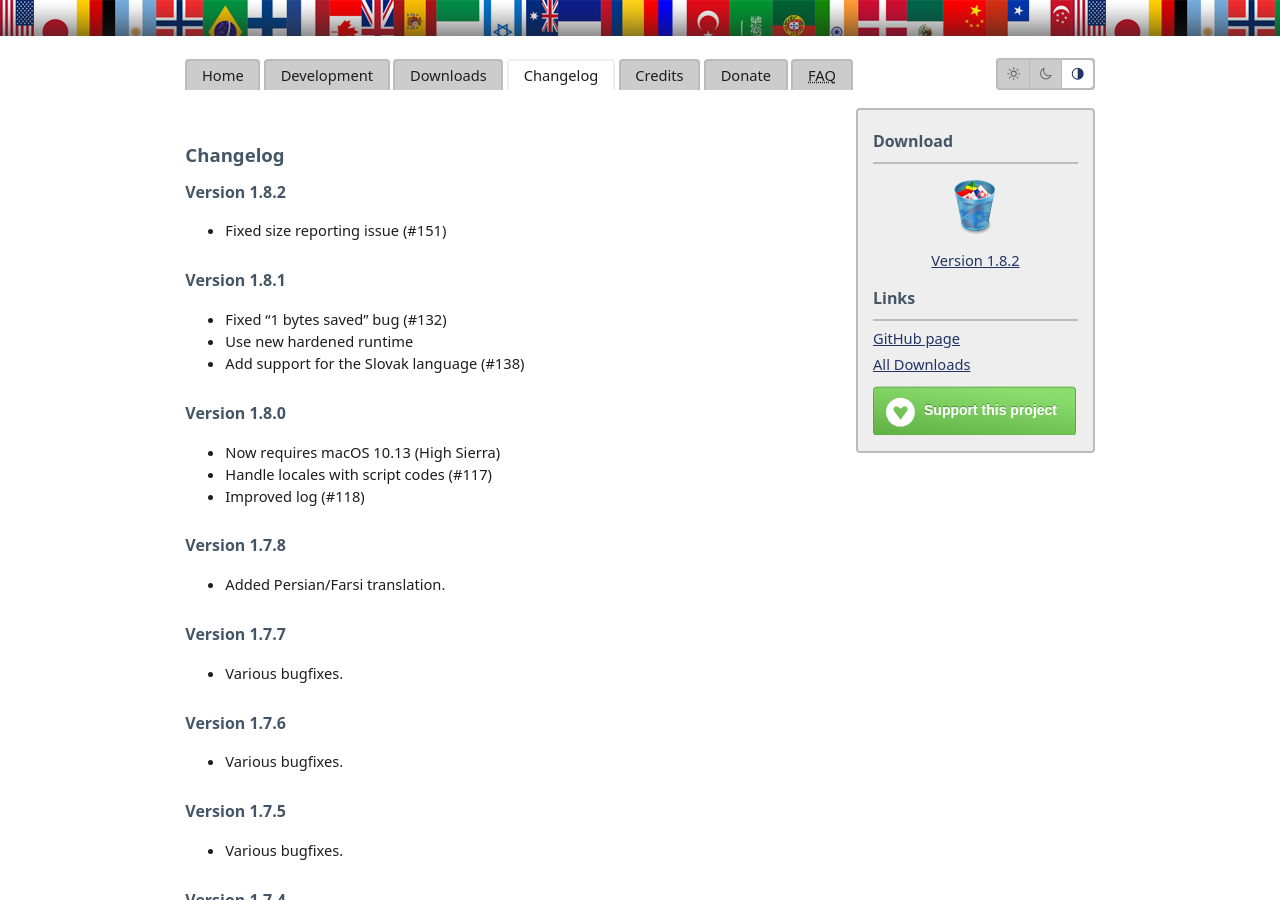
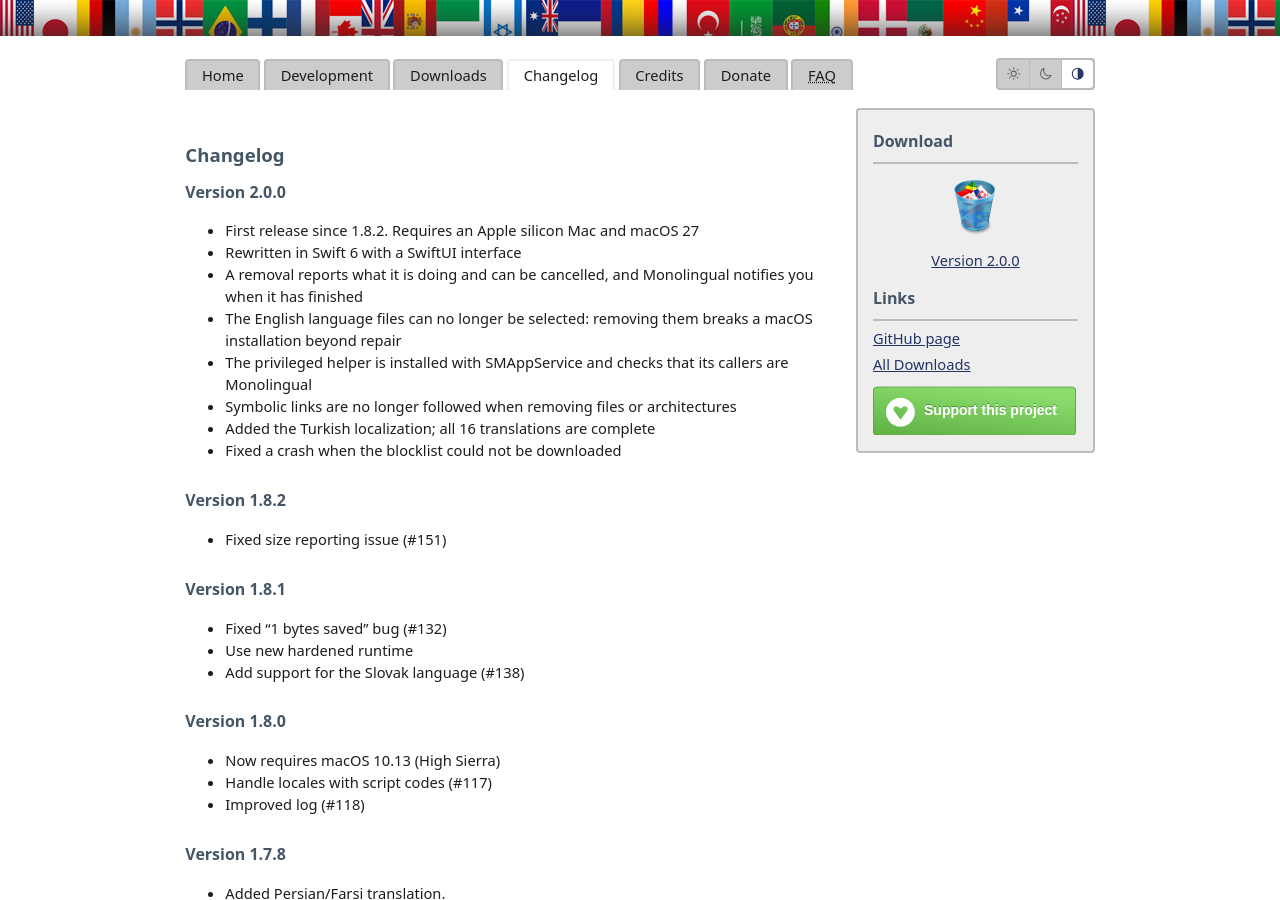
Before and after one commit to IngmarStein/Monolingual, a Jekyll site: the page built from changelog.html, in a window 1280 px wide and 900 px high. Built offline with Jekyll 4.4.1, drawn with Linux system fonts in a browser that asks for light colours.

Commit message:
Add 2.0.0 to the versions data and the feed
The sidebar, the download button, the changelog page and the Sparkle feed all
read _data/versions.yml, so the release lands in one place: the 2.0.0 entry
carries the changelog, its EdDSA signature and the size of the zip, and
minimum 27.0 puts it in a group of its own.

The feed template gained an EdDSA branch: 2.0 is signed with Sparkle 2 and the
app ships SUPublicEDKey, so an item that carries only the old DSA signature
would be rejected as improperly signed. The URL extension moved into the data
as well -- 2.0 publishes a zip, everything before it published a tar.bz2 -- so
the older items keep rendering exactly as they did.

Rendered the feed through Liquid with the real data and checked it with
xmllint: eight items, 2.0.0 first among them.

```diff
--- a/_data/versions.yml
+++ b/_data/versions.yml
@@ -1,3 +1,20 @@
+- version: 2.0.0
+  release: 2026-10-01
+  changes:
+    - First release since 1.8.2. Requires an Apple silicon Mac and macOS 27
+    - Rewritten in Swift 6 with a SwiftUI interface
+    - A removal reports what it is doing and can be cancelled, and Monolingual notifies you when it has finished
+    - "The English language files can no longer be selected: removing them breaks a macOS installation beyond repair"
+    - The privileged helper is installed with SMAppService and checks that its callers are Monolingual
+    - Symbolic links are no longer followed when removing files or architectures
+    - Added the Turkish localization; all 16 translations are complete
+    - Fixed a crash when the blocklist could not be downloaded
+  sparkle:
+    edSignature: "69Bg0ah0f/g9tKNUYn+ilHHvpn5rJEz1UntSLPkEh7kqLC7nbF57EWLlspOEbA5czztVLgzKLqxfIuY002pVBw=="
+    filesize: 3535278
+    file: zip
+  minimum: '27.0'
+
 - version: 1.8.2
   release: 2018-02-10
   changes:
```
Also changed, not shown: appcast.xml (+7 -1 lines).
